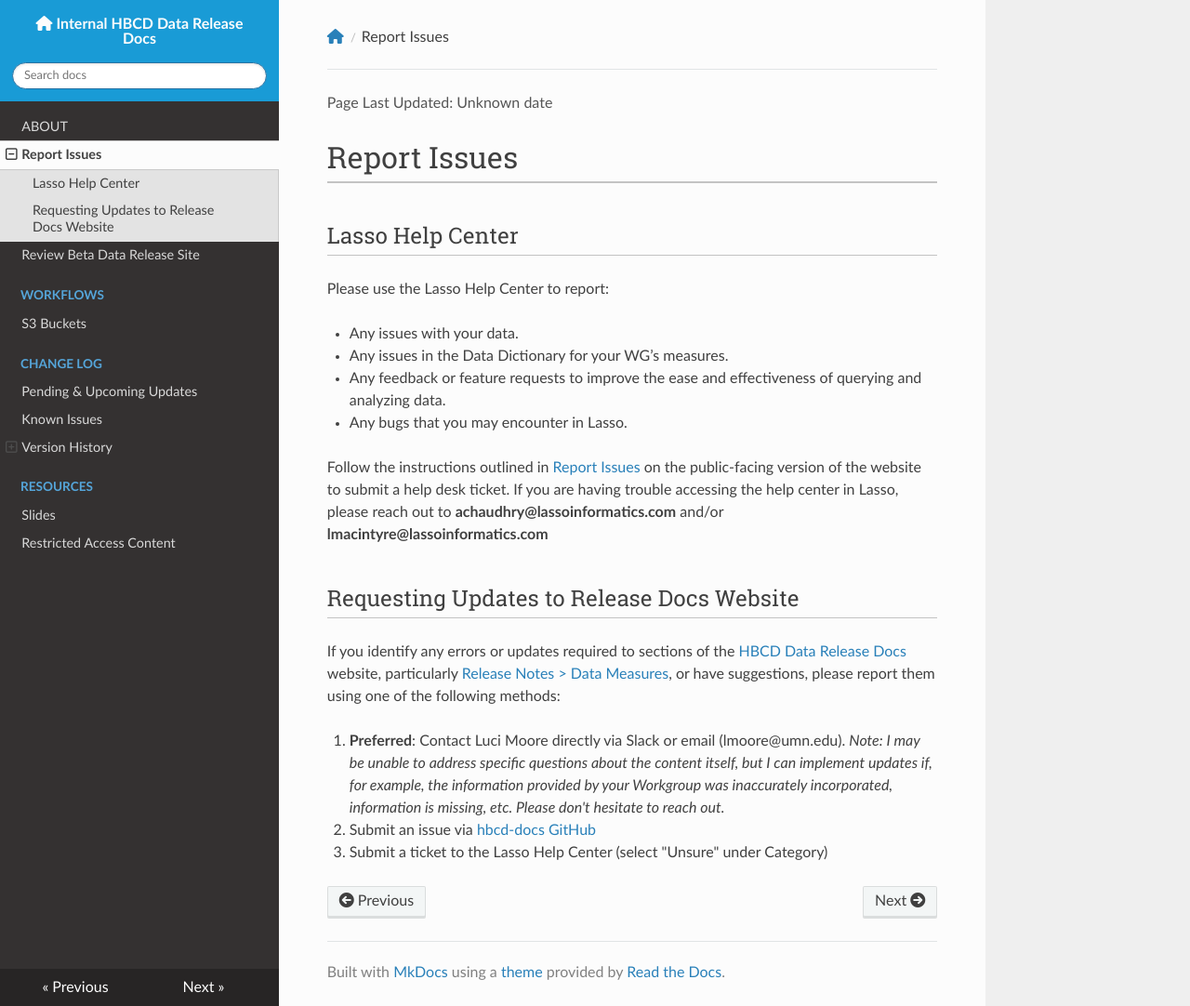
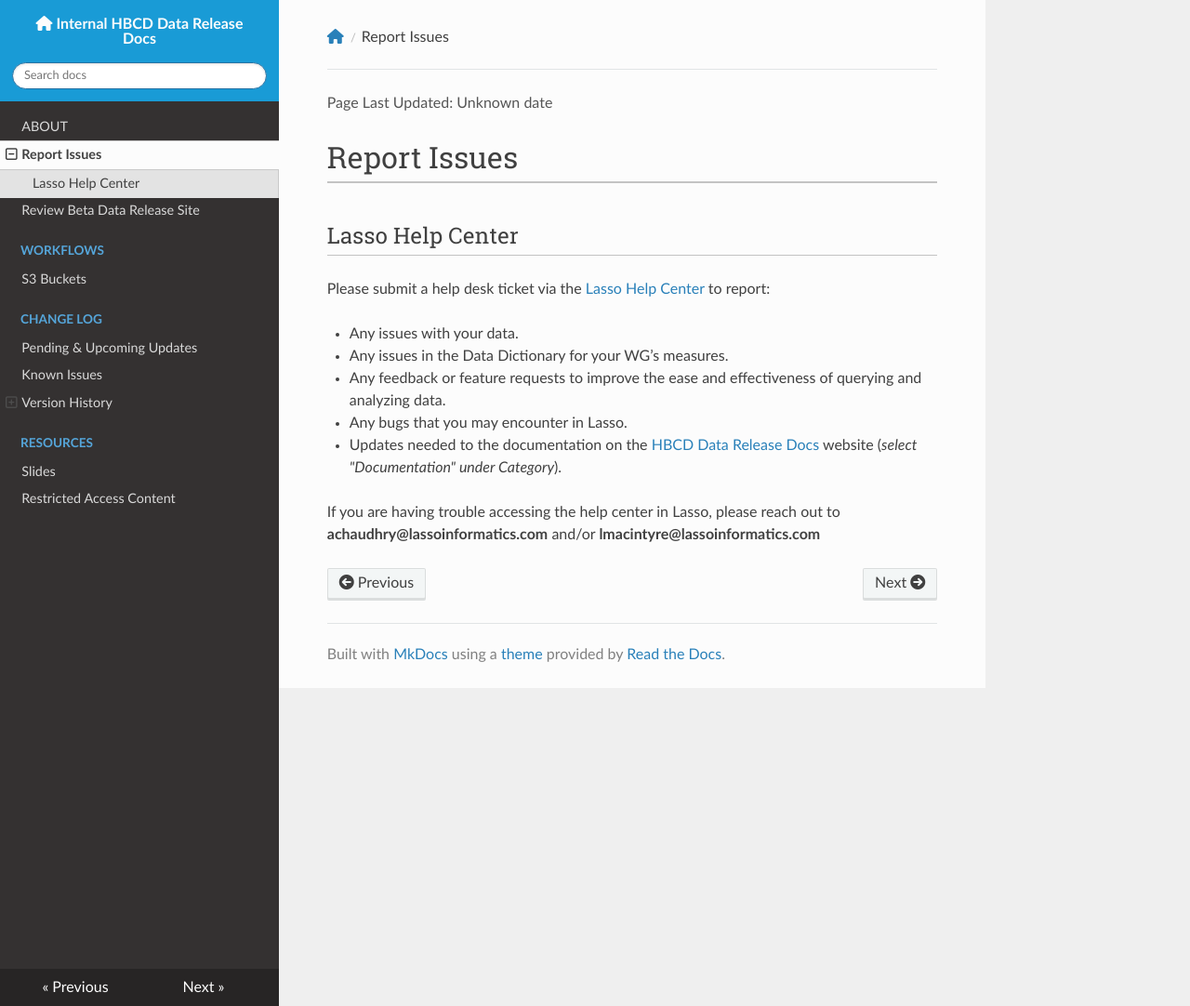
Before and after one commit to DCAN-Labs/hbcd-docs-internal, an MkDocs documentation site: the page built from docs/internal/reportissues.md, in a window 1280 px wide and 1082 px high. Shown: the whole window at 93% size. Built offline with MkDocs 1.6.1, drawn with Linux system fonts in a browser that asks for light colours; nearby versions of some CDN libraries.

Commit message:
update report issues section to point to correct link for Lasso help desk

```diff
--- a/docs/internal/reportissues.md
+++ b/docs/internal/reportissues.md
@@ -2,19 +2,12 @@
 
 ## Lasso Help Center
 
-Please use the Lasso Help Center to report:
+Please submit a help desk ticket via the [Lasso Help Center](https://nbdc-datashare.lassoinformatics.com/help-center) to report:
 
 - Any issues with your data.
 - Any issues in the Data Dictionary for your WG’s measures.
 - Any feedback or feature requests to improve the ease and effectiveness of querying and analyzing data.
 - Any bugs that you may encounter in Lasso.
+- Updates needed to the documentation on the [HBCD Data Release Docs](https://hbcd-docs.readthedocs.io/) website (*select "Documentation" under Category*).
 
-Follow the instructions outlined in [Report Issues](https://hbcd-docs.readthedocs.io/reportissue/) on the public-facing version of the website to submit a help desk ticket. If you are having trouble accessing the help center in Lasso, please reach out to **achaudhry@lassoinformatics.com** and/or **lmacintyre@lassoinformatics.com**
-
-## Requesting Updates to Release Docs Website
-
-If you identify any errors or updates required to sections of the [HBCD Data Release Docs](https://hbcd-docs.readthedocs.io/) website, particularly [Release Notes > Data Measures](https://hbcd-docs.readthedocs.io/measures/), or have suggestions, please report them using one of the following methods:
-
-1. **Preferred**: Contact Luci Moore directly via Slack or email (lmoore@umn.edu). *Note: I may be unable to address specific questions about the content itself, but I can implement updates if, for example, the information provided by your Workgroup was inaccurately incorporated, information is missing, etc. Please don't hesitate to reach out.*
-2. Submit an issue via [hbcd-docs GitHub](https://github.com/DCAN-Labs/hbcd-docs/issues)
-3. Submit a ticket to the Lasso Help Center (select "Unsure" under Category)
+If you are having trouble accessing the help center in Lasso, please reach out to **achaudhry@lassoinformatics.com** and/or **lmacintyre@lassoinformatics.com**
```
